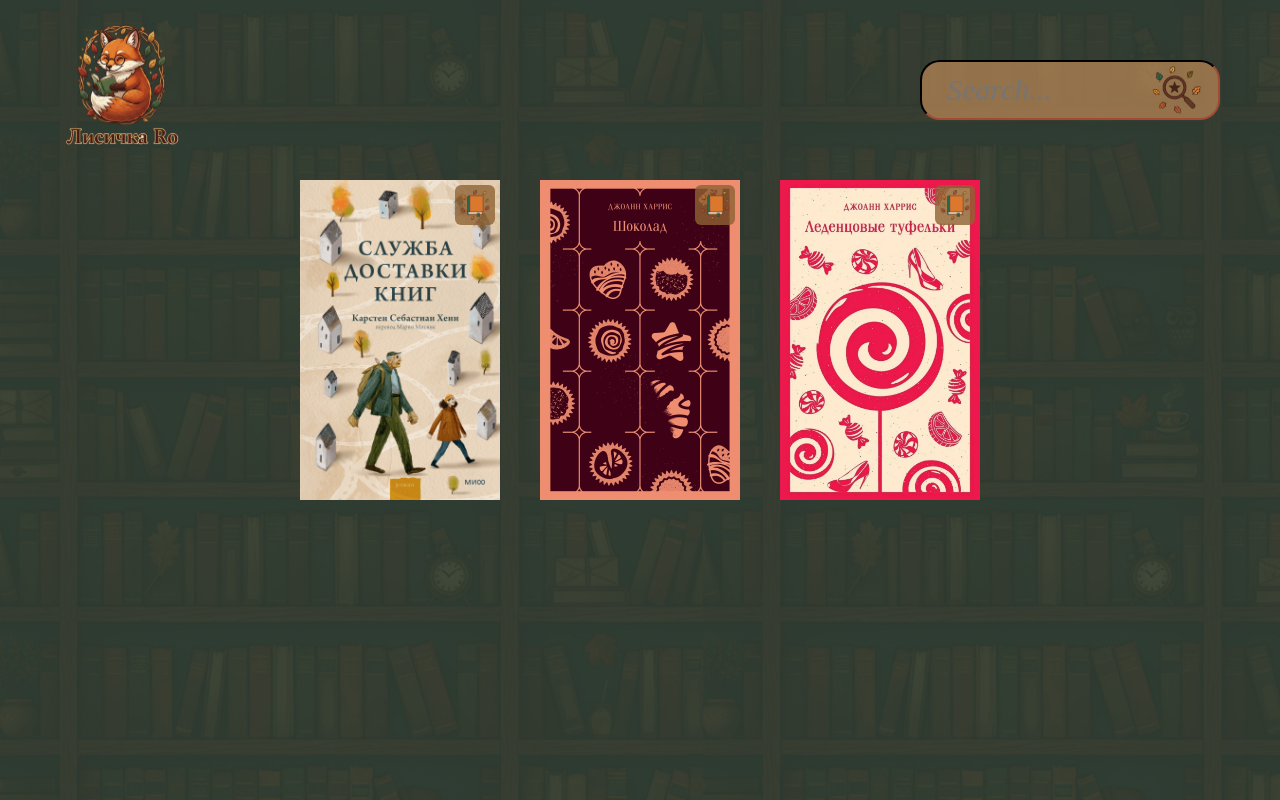
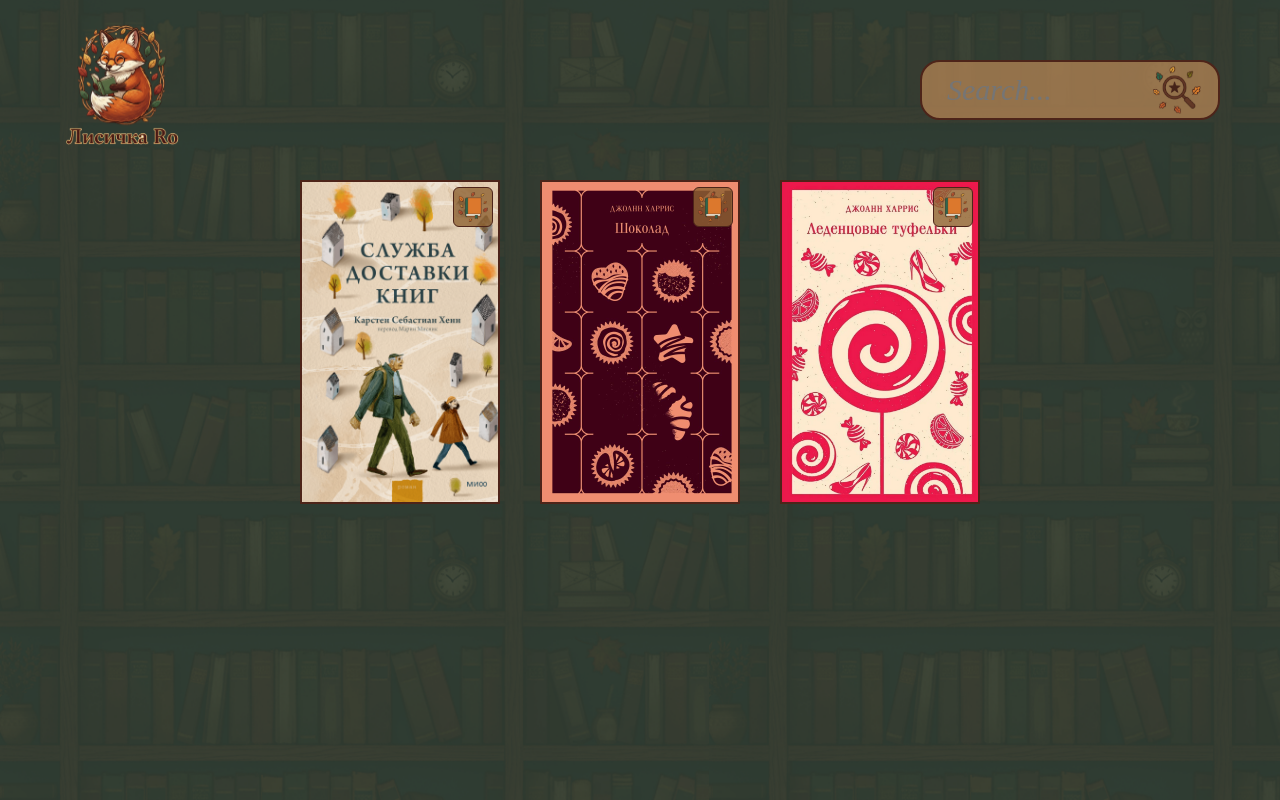
Before and after one commit to Roannovna/reading-list, a React (Vite) app: page / in a window 1280 px wide. Built offline with nearby package versions, Linux system fonts and the light colour scheme.

Commit message:
fix: add borders style

```diff
--- a/src/components/UI/button/button.module.css
+++ b/src/components/UI/button/button.module.css
@@ -6,7 +6,7 @@
   width: 40px;
   height: 40px;
   background-color: var(--btn-main);
-  border: 0.5px var(--border);
+  border: 0.5px solid var(--border-color);
   border-radius: 15%;
   background-size: contain;
   background-repeat: no-repeat;
@@ -14,8 +14,7 @@
   overflow: hidden;
 }
 button:hover {
-  border-color: var(--bg-color);
-  border-width: 1px;
+  border: 1px solid var(--bg-color);
   box-shadow:
     0.5px 0.5px 1px var(--accent-color),
     -0.5px -0.5px 1px var(--accent-color);
@@ -29,7 +28,7 @@ button:hover {
   width: 40px;
   height: 40px;
   background-color: var(--btn-cheked);
-  border: 0.5px var(--border);
+  border-width: 0.5px solid var(--border-color);
   border-radius: 15%;
   background-size: contain;
   background-repeat: no-repeat;
--- a/src/components/book-card/book-card.module.css
+++ b/src/components/book-card/book-card.module.css
@@ -3,7 +3,7 @@
   display: flex;
   width: 200px;
   background-color: var(--book-card-bg);
-  border: 2px var(--border);
+  border: 2px solid var(--border-color);
   background-size: cover;
   background-repeat: no-repeat;
   background-position: center;
--- a/src/components/search-input/search-input.module.css
+++ b/src/components/search-input/search-input.module.css
@@ -2,13 +2,12 @@ input {
   font-family: "Junicode", serif;
   font-style: italic;
   font-size: 30px;
-  color: var(--border);
+  color: var(--border-color);
   width: 300px;
   height: 60px;
   padding: 0 25px;
   border-radius: 20px;
-  border-color: var(--border);
-  border-width: 2px;
+  border: 2px solid var(--border-color);
   background-color: var(--input-bg-color);
   background-image: url("../../assets/icons/search.svg");
   background-repeat: no-repeat;
--- a/src/index.css
+++ b/src/index.css
@@ -1,7 +1,7 @@
 :root {
   --bg-color: rgb(48, 61, 51);
   --accent-color: rgb(139, 58, 35);
-  --border: rgb(77, 36, 25);
+  --border-color: rgb(77, 36, 25);
   --main-color: rgb(180, 133, 84);
   --input-bg-color: rgba(180, 133, 84, 0.75);
   --book-card-bg: rgba(180, 133, 84, 0.5);
```
